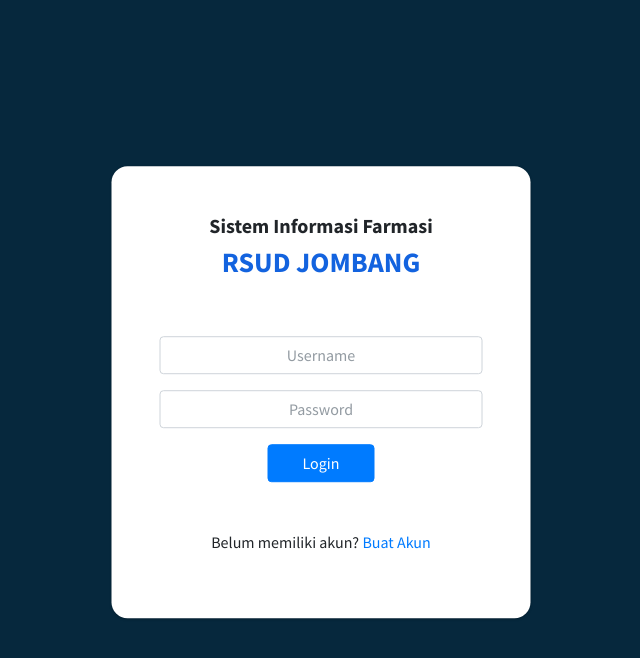
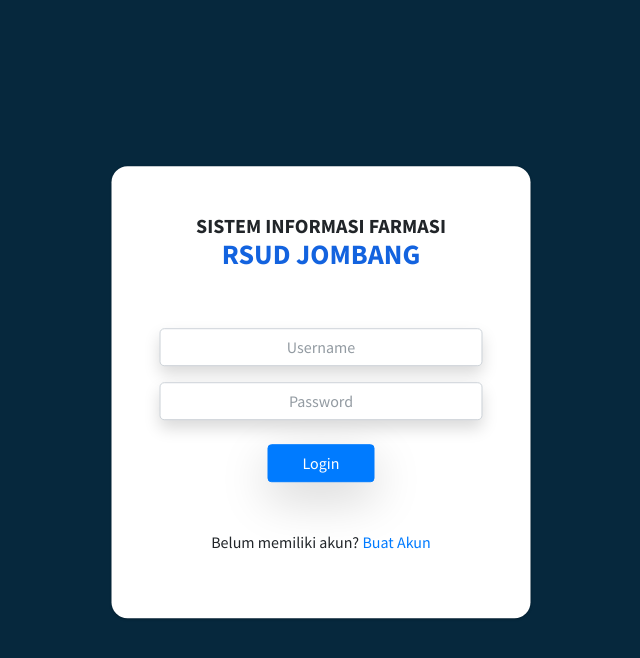
Before and after one commit to yoshapratama09/si_farmasi, a CodeIgniter 4 app: the page made by app/Views/login.php in a window 1280 px wide. Shown: the top 658 px of the page, without its empty margins (319-959 px from the left). Run offline with PHP 8.4 and a stand-in for CodeIgniter, Linux system fonts and the light colour scheme; the template is opened without the code that fills it, so the values that code supplies are empty; some libraries are stand-ins or nearby versions.

Commit message:
login done

```diff
--- a/app/Controllers/Login.php
+++ b/app/Controllers/Login.php
@@ -31,6 +31,7 @@ class Login extends BaseController
         $data = $user->where('employee_username', $username)->first();
 
         if($data){
+            if(strtolower($data['employee_departemen']) == 'farmasi'){
                 $pass = $data['employee_pass'];
                 $authPass = password_verify($password, $pass);
                 if($password == $pass){
@@ -43,6 +44,10 @@ class Login extends BaseController
                     return redirect()->to(base_url('/'));
                 }else{
                     $session->setFlashData('msg', 'Password anda salah');
+                    return redirect()->to(base_url('/login'));
+                }
+            }else {
+                $session->setFlashData('msg', 'Anda tidak memiliki hak akses terhadap sistem');
                 return redirect()->to(base_url('/login'));
             }
         }else {
--- a/app/Views/layout/footer.php
+++ b/app/Views/layout/footer.php
@@ -58,6 +58,9 @@
   <!-- <script src="template/js/demo.js"></script> -->
   <!-- AdminLTE dashboard demo (This is only for demo purposes) -->
   <script src="<?= base_url('template/js/pages/dashboard.js'); ?>"></script>
+  <script src="<?= base_url('template/js/header.js'); ?>"></script>
+  <!-- SweetAlert2 -->
+  <script src="<?= base_url('plugins/sweetalert2/sweetalert2.min.js'); ?>"></script>
   </body>
 
   </html>
--- a/app/Views/layout/header.php
+++ b/app/Views/layout/header.php
@@ -31,6 +31,8 @@
   <link href="https://cdn.jsdelivr.net/npm/bootstrap@5.0.2/dist/css/bootstrap.min.css" rel="stylesheet" integrity="sha384-EVSTQN3/azprG1Anm3QDgpJLIm9Nao0Yz1ztcQTwFspd3yD65VohhpuuCOmLASjC" crossorigin="anonymous">
   <!-- css obat -->
   <link rel="stylesheet" href="<?= base_url('template/css/obat/medicine.css'); ?>">
+  <!-- SweetAlert2 -->
+  <link rel="stylesheet" href="<?= base_url('plugins/sweetalert2-theme-bootstrap-4/bootstrap-4.min.css'); ?>">
 </head>
 
 <body class="hold-transition sidebar-mini layout-fixed">
@@ -164,7 +166,7 @@
               <span class="float-right text-muted text-sm">2 days</span>
             </a>
             <div class="dropdown-divider"></div>
-            <a href="#" class="dropdown-item dropdown-footer">Se  e All Notifications</a>
+            <a href="#" class="dropdown-item dropdown-footer">See All Notifications</a>
           </div>
         </li>
         <li class="nav-item">
@@ -173,7 +175,7 @@
           </a>
         </li>
         <li class="nav-item">
-          <a class="nav-link" data-widget="" href="#" role="button">
+          <a class="nav-link swalExit" id="logout" href="#" role="button">
             <i class="fas fa-power-off"></i>
           </a>
         </li>
--- a/app/Views/login.php
+++ b/app/Views/login.php
@@ -21,32 +21,44 @@
             <div class="row justify-content-center align-items-center">
                 <div class="col-12 m-5">
                     <div class="card pt-5" style="border-radius: 1rem;">
-                        <h5 class="text-center">Sistem Informasi Farmasi</h5>
-                        <h3 class="text-center">RSUD JOMBANG</h3>
-                        <div class="card-body p-5">
-
+                        <h5 class="text-center mb-0" >SISTEM INFORMASI FARMASI</h5>
+                        <h3 class="text-center mt-0">RSUD JOMBANG</h3>
+                        <div class="card-body p-5" id="card-body">
+                            <section class="form-login" id="form-login">
                                 <?php
                                     if(session()->getFlashdata('msg') !== NULL):
                                 ?>
-
-                            <p><?php echo session()->getFlashdata('msg'); ?></p>
+                                <div class="alert alert-danger">
+                                    <strong>Gagal!</strong> <?php echo session()->getFlashdata('msg'); ?>
+                                </div>
                                 <?php endif;?>
 
                                 <form action="<?php echo base_url(); ?>/login/loginAuth" method="post">
                                     <div class="input-group mb-3">
-                                    <input type="text" name="username" class="form-control text-center" placeholder="Username">
+                                        <input type="text" name="username" class="form-control text-center rounded-lg shadow" placeholder="Username">
                                     </div>
-                                <div class="input-group mb-3">
-                                    <input type="password" name="password" class="form-control text-center" placeholder="Password">
+                                    <div class="input-group mb-4">
+                                        <input type="password" name="password" class="form-control text-center rounded-lg shadow" placeholder="Password">
                                     </div>
                                     <div class="mb-3 text-center">
-                                    <button type="submit" class="btn btn-primary">Login</button>
+                                        <button type="submit" class="btn btn-primary rounded-lg-50 shadow-lg">Login</button>
                                     </div>
                                 </form>
 
                                 <div class="text-center mt-5">
-                                <p class="">Belum memiliki akun? <a href="#!" class="text-blue-50 fw-bold">Buat Akun</a></p>
+                                    <p class="">Belum memiliki akun? <a href="#!" class="text-blue-50 fw-bold" id="regis">Buat Akun</a></p>
                                 </div>
+                            </section>
+
+                            <section class="buatAkun" id="buatAkun" style="display: none;">
+                                <div class="text-center mb-3" >
+                                    <h5 class="m-0 p-0" style="font-weight: 500">SILAHKAN MENGHUBUNGI ADMIN IT</h5>
+                                    <h5 class="m-0 p-0" style="font-weight: 500">UNTUK PEMBUATAN AKUN</h5>
+                                </div>
+                                <div class="mb-3 mt-5 text-center">
+                                    <button type="submit" class="btn btn-primary rounded-lg shadow" id="kembali">Kembali</button>
+                                </div>
+                            </section>
 
                         </div>
                     </div>
@@ -60,6 +72,7 @@
     <script src="plugins/bootstrap/js/bootstrap.bundle.min.js"></script>
     <!-- AdminLTE App -->
     <script src="template/js/adminlte.min.js"></script>
+    <script src="template/js/login.js"></script>
 
 </body>
 </html>
--- /dev/null
+++ b/public/template/js/login.js
@@ -0,0 +1,25 @@
+let btnRegis = document.getElementById('regis');
+let formLogin = document.getElementById('form-login');
+let formRegis = document.getElementById('buatAkun');
+let btnLogin = document.getElementById('kembali');
+let card = document.getElementById('card-body');
+
+btnRegis.addEventListener('click', () => {
+    if (formRegis.style.display === 'none') {
+        formRegis.style.display = 'block';
+        formLogin.style.display = 'none';
+    } else {
+        formRegis.style.display = 'none';
+        formLogin.style.display = 'block';
+    }
+});
+
+btnLogin.addEventListener('click', () => {
+    if (formLogin.style.display === 'none') {
+        formRegis.style.display = 'none';
+        formLogin.style.display = 'block';
+    } else {
+        formRegis.style.display = 'block';
+        formLogin.style.display = 'none';
+    }
+});
```
Also changed, not shown: public/template/js/header.js (added, +16 -0 lines). Lines whose indentation alone changed are shown as unchanged.
